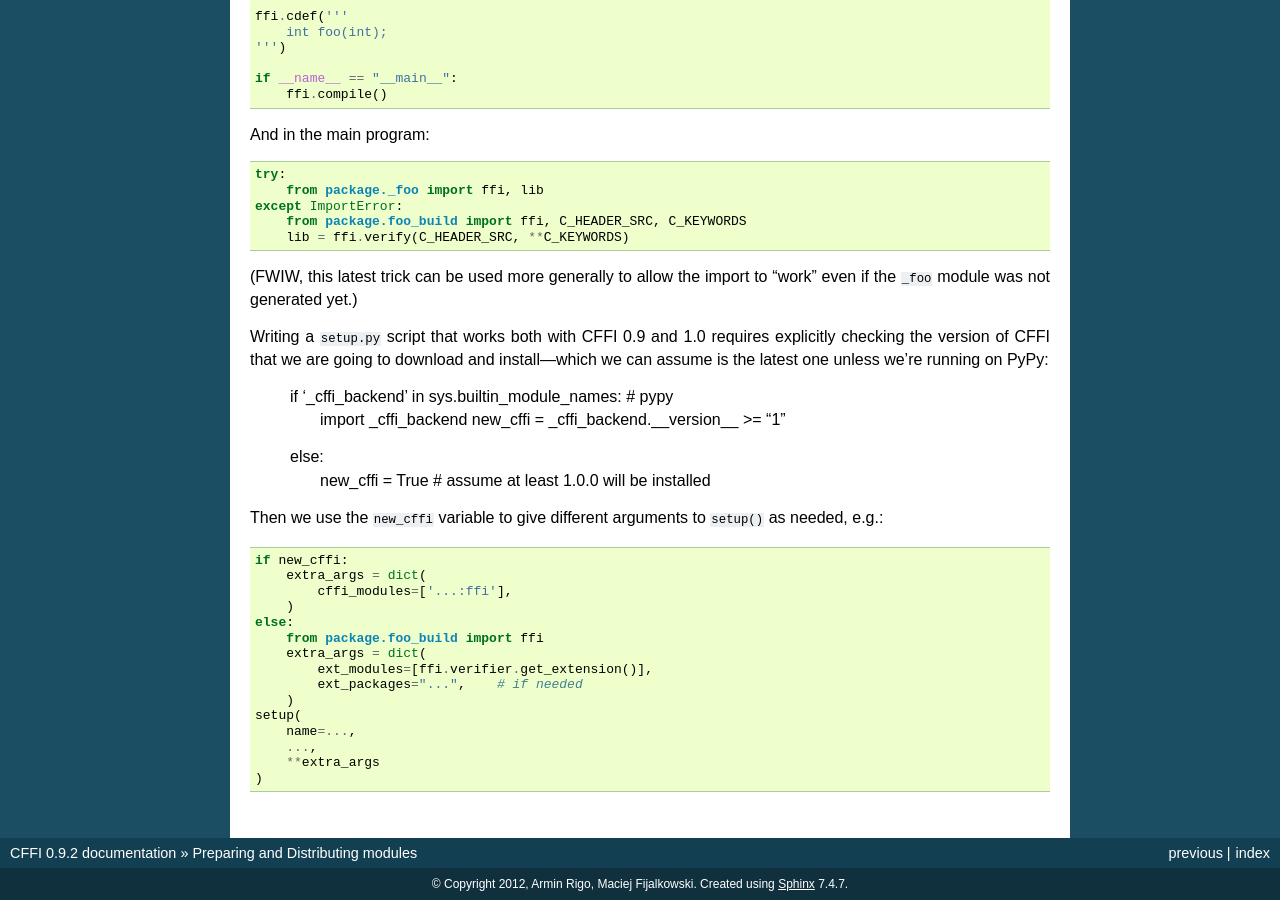
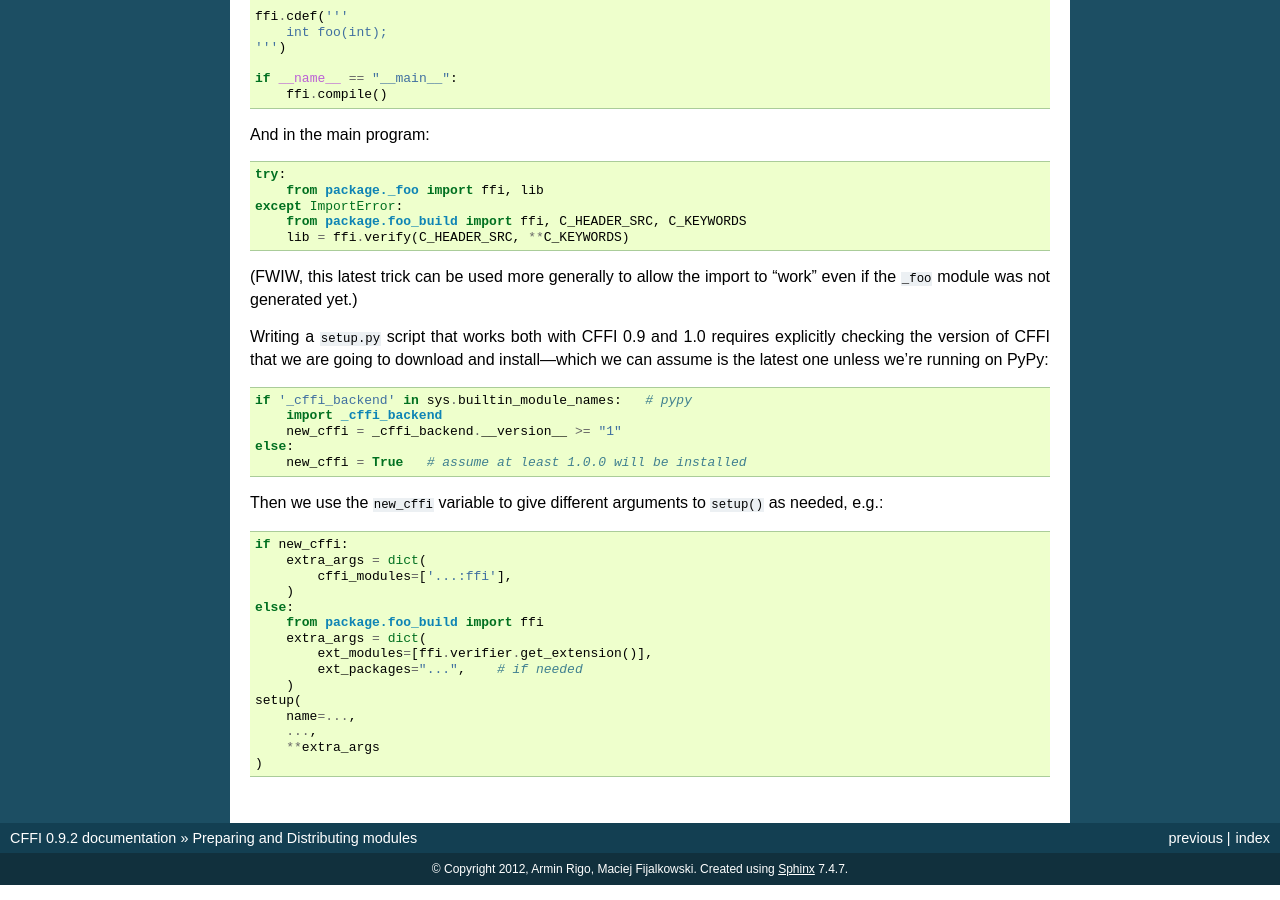
Before and after one commit to jk1ng/cffi, a Sphinx documentation site: the page built from doc/source/cdef.rst, in a window 1280 px wide and 900 px high, scrolled down 9357 px. Built offline with Sphinx 7.4.7, drawn with Linux system fonts in a browser that asks for light colours.

Commit message:
typo
--HG--
branch : cffi-1.0

```diff
--- a/doc/source/cdef.rst
+++ b/doc/source/cdef.rst
@@ -705,7 +705,7 @@ import to "work" even if the ``_foo`` module was not generated yet.)
 Writing a ``setup.py`` script that works both with CFFI 0.9 and 1.0
 requires explicitly checking the version of CFFI that we are going to
 download and install---which we can assume is the latest one unless
-we're running on PyPy:
+we're running on PyPy::
 
     if '_cffi_backend' in sys.builtin_module_names:   # pypy
         import _cffi_backend
```
